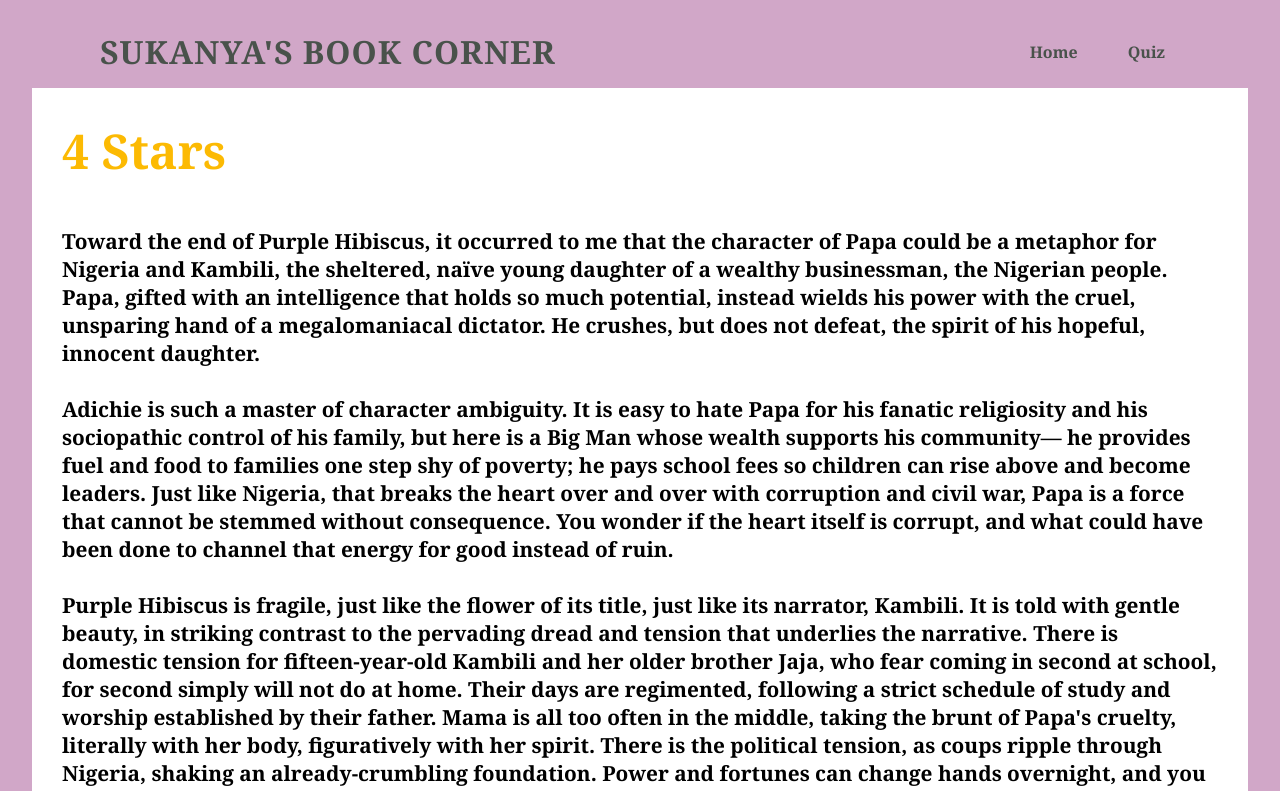
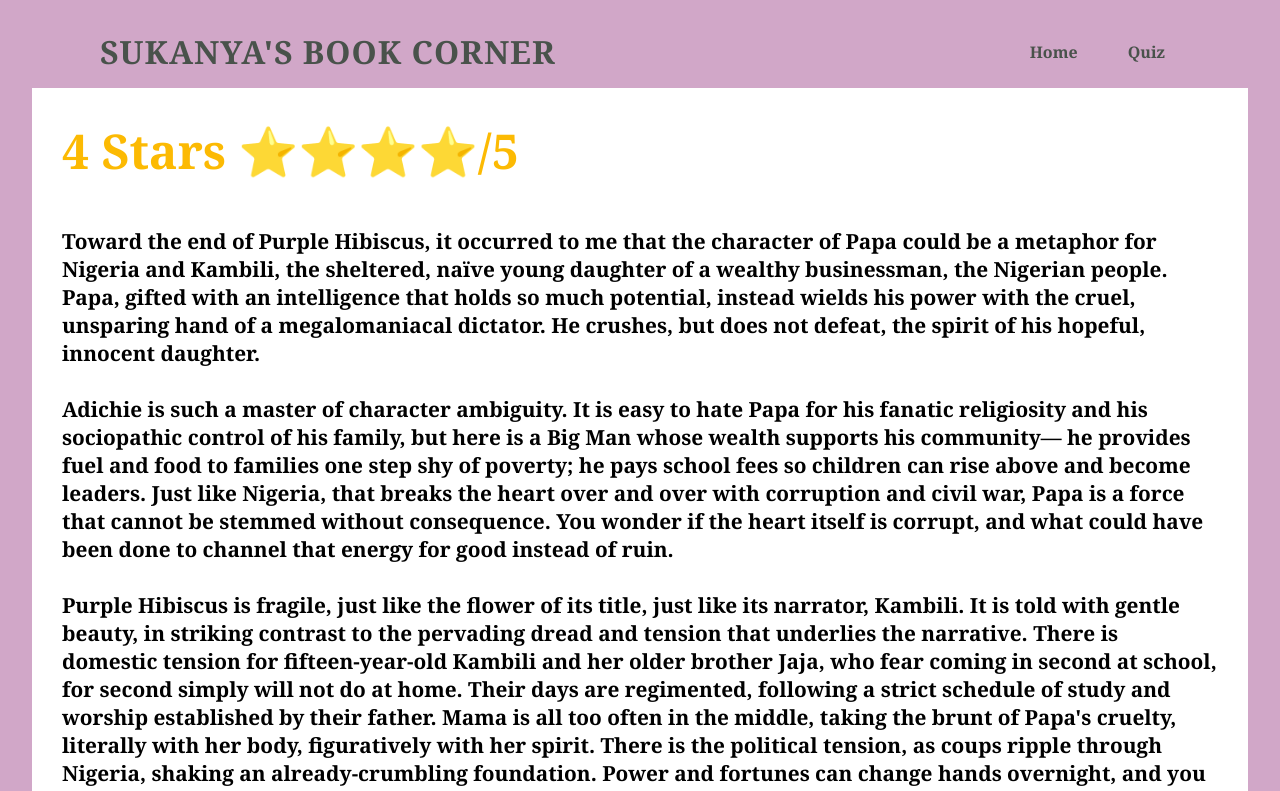
Before and after one commit to svasudevan-coder/sukanyasbookcorner.github.io, a plain HTML site: page purpleHibiscus.html in a window 1280 px wide. Shown: the top 791 px of the page. Drawn offline with Linux system fonts and the light colour scheme.

Commit message:
Update purpleHibiscus.html

```diff
--- a/purpleHibiscus.html
+++ b/purpleHibiscus.html
@@ -17,7 +17,7 @@
 <body>
     <div class="rev-cont">
         <div class= "rev">
-        <h2><b>4 Stars</b></h2>
+        <h2><b>4 Stars ⭐⭐⭐⭐/5</b></h2>
         <br></br>
         <p>
             Toward the end of Purple Hibiscus, it occurred to me that the character of Papa could be a metaphor for Nigeria and Kambili, the sheltered, naïve young daughter of a wealthy businessman, the Nigerian people. Papa, gifted with an intelligence that holds so much potential, instead wields his power with the cruel, unsparing hand of a megalomaniacal dictator. He crushes, but does not defeat, the spirit of his hopeful, innocent daughter.
```
